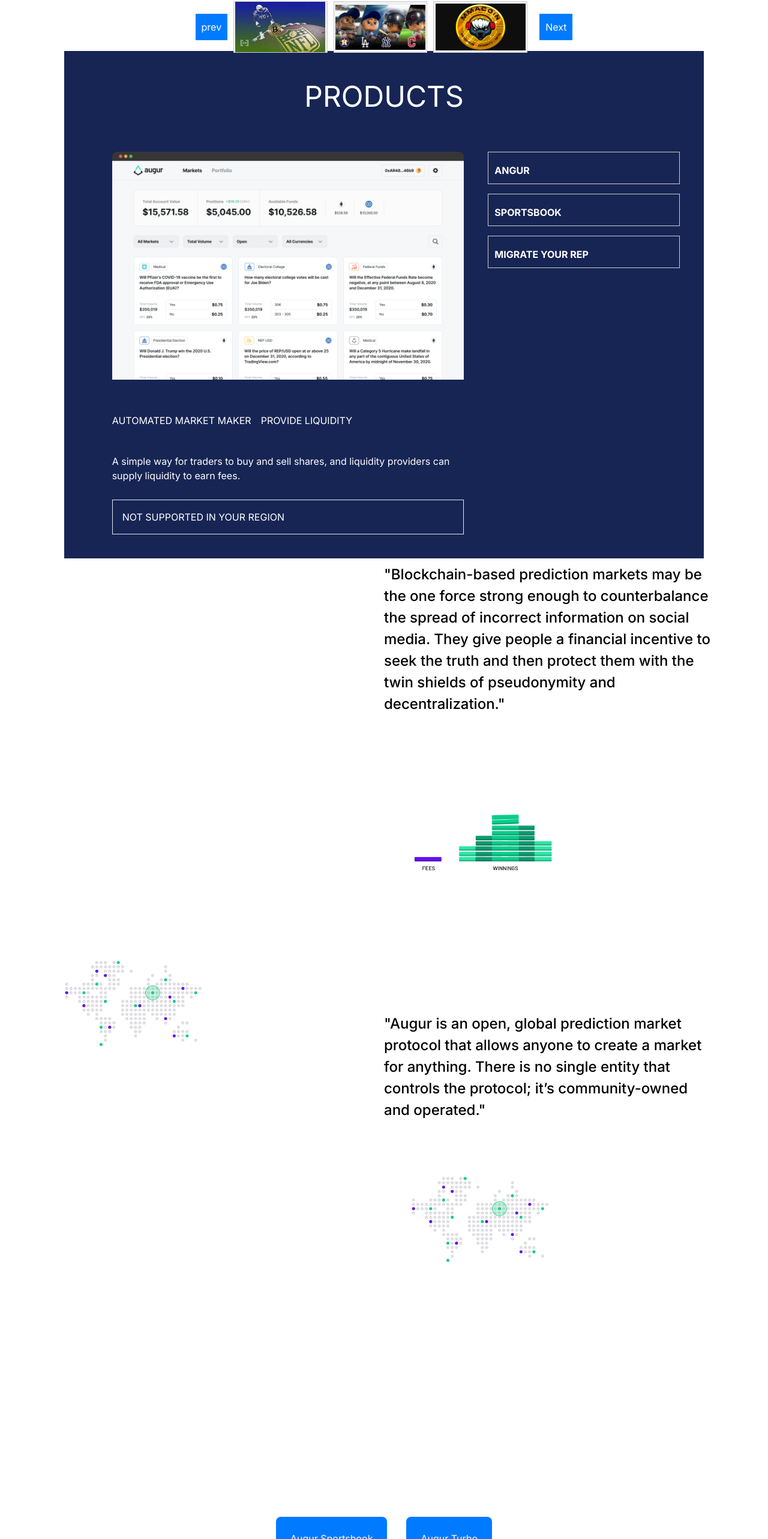
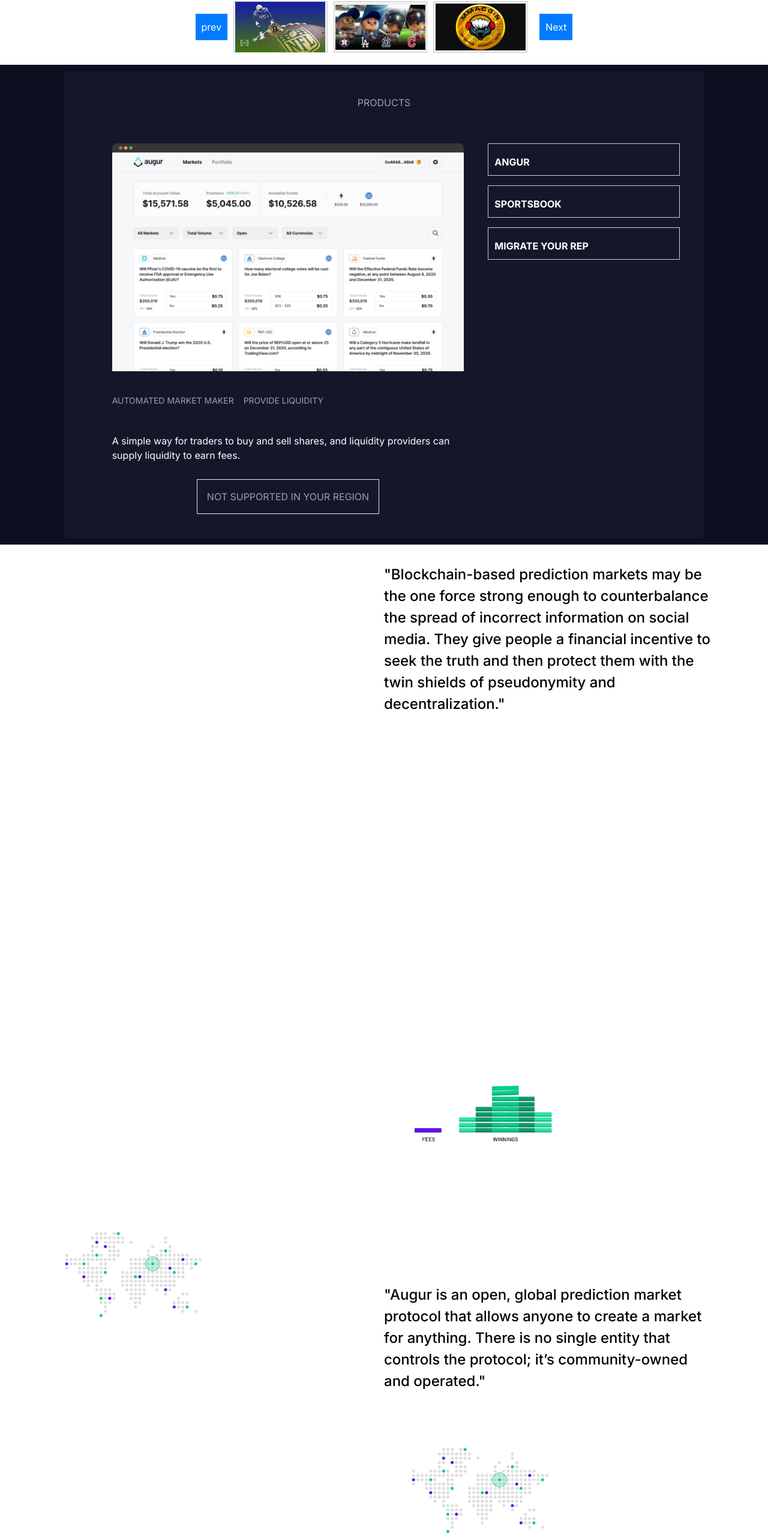
Before and after one commit to TomNguyen10/Augur, a Next.js app in the folder augur/: page / in a window 1280 px wide. Shown: the part 954-3520 px from the top of the page at 60% size. Built offline with nearby package versions, Linux system fonts and the light colour scheme.

Commit message:
fix styling

```diff
--- a/augur/app/Advertisment/Ad1.tsx
+++ b/augur/app/Advertisment/Ad1.tsx
@@ -35,13 +35,14 @@
   };
 
   return (
+    <div className="relative h-screen">
       <div style={styles.wrapper}>
         <div style={styles.messageBlock}>
           <h1 style={styles.title}>Betting today is broken & exploitative.</h1>
           <br />
           <br />
           <p style={styles.body}>
-          Today’s betting Industry trades on promises of getting rich quick,
+            Today`s betting Industry trades on promises of getting rich quick,
             using every trick in the book to extract the maximum value from
             customers.
             <br />
@@ -60,6 +61,8 @@
           </h2>
         </div>
       </div>
+    </div>
+
   );
 };
 
--- a/augur/app/Outtro/Outtro.tsx
+++ b/augur/app/Outtro/Outtro.tsx
@@ -13,12 +13,12 @@
         <div>
           <h1>Global Access.</h1>
         </div>
-        <div className="buttons-container">
-          <button className="sportsbook-button">
-            <h2>Augur Sportsbook</h2>
+        <div className="buttons-container gap-5">
+          <button className=" bg-customColor text-lg underline rounded-sm px-10 py-4 inline-block border hover:bg-white hover:text-customColor transition-all duration-300 ease-in-out uppercase">
+            Augur Sportsbook
           </button>
-          <button className="turbo-button">
-            <h2>Augur Turbo</h2>
+          <button className=" bg-customGreen text-lg text-customColor border-customGreen underline rounded-sm px-10 inline-block border hover:bg-white hover:text-customColor transition-all duration-300 ease-in-out uppercase">
+            Augur Turbo
           </button>
         </div>
         <div>
--- a/augur/app/ProAd/ProAd.tsx
+++ b/augur/app/ProAd/ProAd.tsx
@@ -7,12 +7,12 @@
   return (
     <div className="proad">
       <section className="content-container">
-        <div className="buttons-container">
-          <button className="sportsbook-button">
-            <h2>Augur Sportsbook</h2>
+        <div className="buttons-container gap-5">
+          <button className=" bg-customColor text-lg underline rounded-sm px-10 py-4 inline-block border hover:bg-white hover:text-customColor transition-all duration-300 ease-in-out uppercase">
+            Augur Sportsbook
           </button>
-          <button className="turbo-button">
-            <h2>Augur Turbo</h2>
+          <button className=" bg-customGreen text-lg text-customColor border-customGreen underline rounded-sm px-10 inline-block border hover:bg-white hover:text-customColor transition-all duration-300 ease-in-out uppercase">
+            Augur Turbo
           </button>
         </div>
         <div>
--- a/augur/app/Product/Product.tsx
+++ b/augur/app/Product/Product.tsx
@@ -89,15 +89,16 @@
 
 
   return (
-    <div className="flex items-center justify-center h-screen py-10">
-      <div className="w-5/6 bg-blue-950">
-        <div className="text-white text-center p-10">
-          <h1>PRODUCTS</h1>
+    <div className="relative">
+      <div className="flex items-center bg-customColor justify-center h-screen py-10">
+        <div className="w-5/6 bg-customBlue">
+          <div className="text-customGray text-center p-10">
+            PRODUCTS
           </div>
 
           <div className="flex px-10">
             <div className="text-white text-center mt-4 px-10 flex-1">
-            <NextImage src={selectedSubItem.img} alt={selectedSubItem.name} className="pb-10" />
+              <NextImage src={selectedSubItem.img} alt={selectedSubItem.name} className="pb-5" />
               {selectedProduct.subItems && (
                 <div className="flex gap-4 mt-0">
                   {selectedProduct.subItems.map((subItem, index) => (
@@ -108,7 +109,7 @@
                       style={{ cursor: 'pointer' }}
                     >
                       <div className="relative group">
-                        <span className="relative z-10">{subItem.name}</span>
+                        <span className="text-customGray text-sm relative z-10 hover:text-white">{subItem.name}</span>
                         <div className="absolute left-0 w-full h-0.5 bg-green-500 bottom-0 origin-left transform scale-x-0 transition-transform group-hover:scale-x-100"></div>
                       </div>
                     </div>
@@ -117,7 +118,7 @@
               )}
               <div>
                 <div className="text-white text-left mt-2 py-5">{selectedSubItem.content}</div>
-              <div className="text-white text-left mt-2 p-4 border mb-10">{selectedSubItem.availability}</div>
+                <div className="text-customGray inline-block text-left mt-2 p-4 border mb-10">{selectedSubItem.availability}</div>
 
               </div>
             </div>
@@ -136,6 +137,8 @@
           </div>
         </div>
       </div>
+    </div>
+
   );
 
 };
--- a/augur/app/TableCompare/TableCompare.tsx
+++ b/augur/app/TableCompare/TableCompare.tsx
@@ -45,6 +45,7 @@
   };
 
   return (
+    <div className="bg-white text-customColor">
       <div className={`flex justify-center items-center h-screen ${className}`}>
         <table className="border-collapse border border-gray-300">
           <thead>
@@ -59,6 +60,8 @@
           <tbody>{renderTableRows()}</tbody>
         </table>
       </div>
+    </div>
+
   );
 };
 
--- a/augur/tailwind.config.ts
+++ b/augur/tailwind.config.ts
@@ -17,6 +17,7 @@
         customColor: "#0e0e21", // Replace with your desired color code
         customGreen: "#2ae7a7",
         customGray: "#9c9cb4",
+        customBlue: "#16162a",
       },
     },
   },
```
Lines whose indentation alone changed are shown as unchanged.
